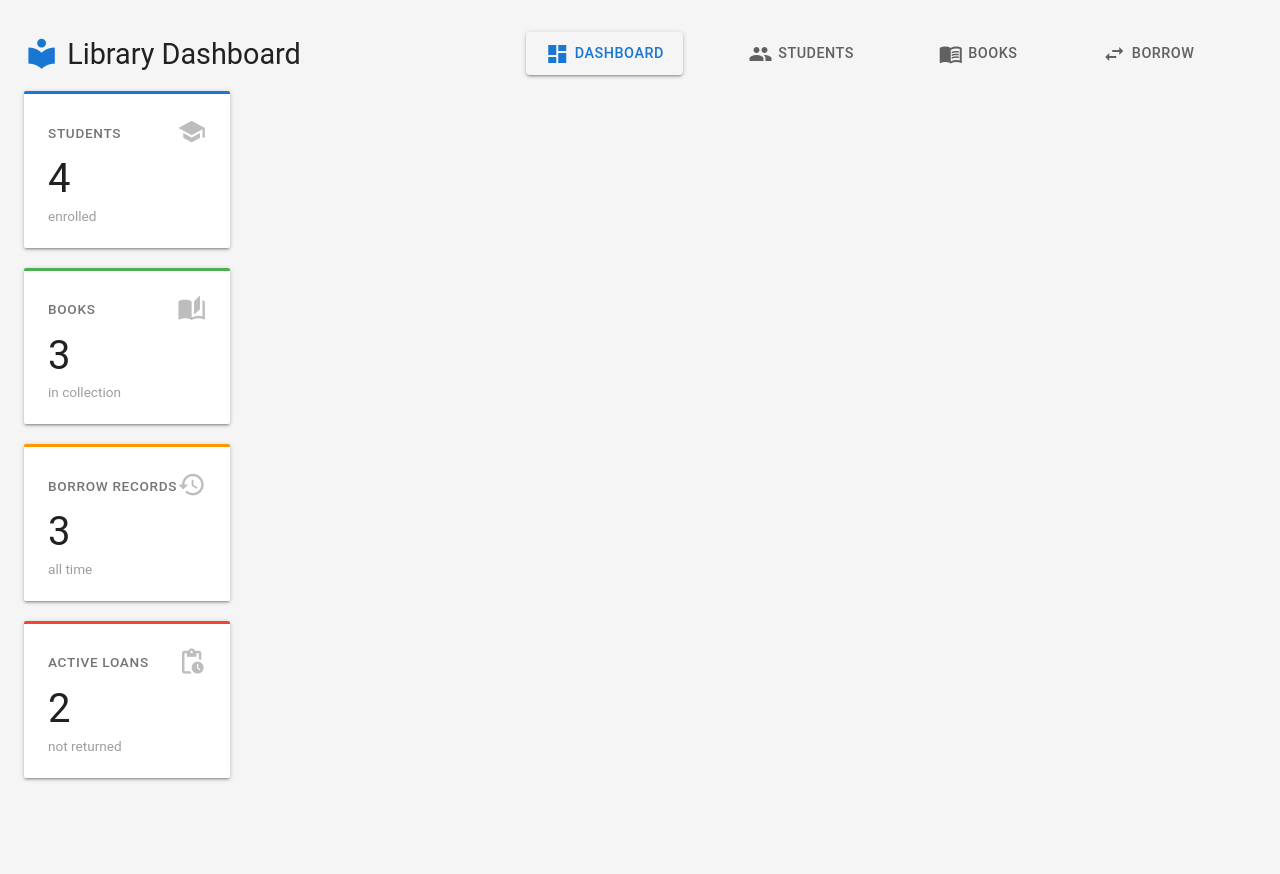
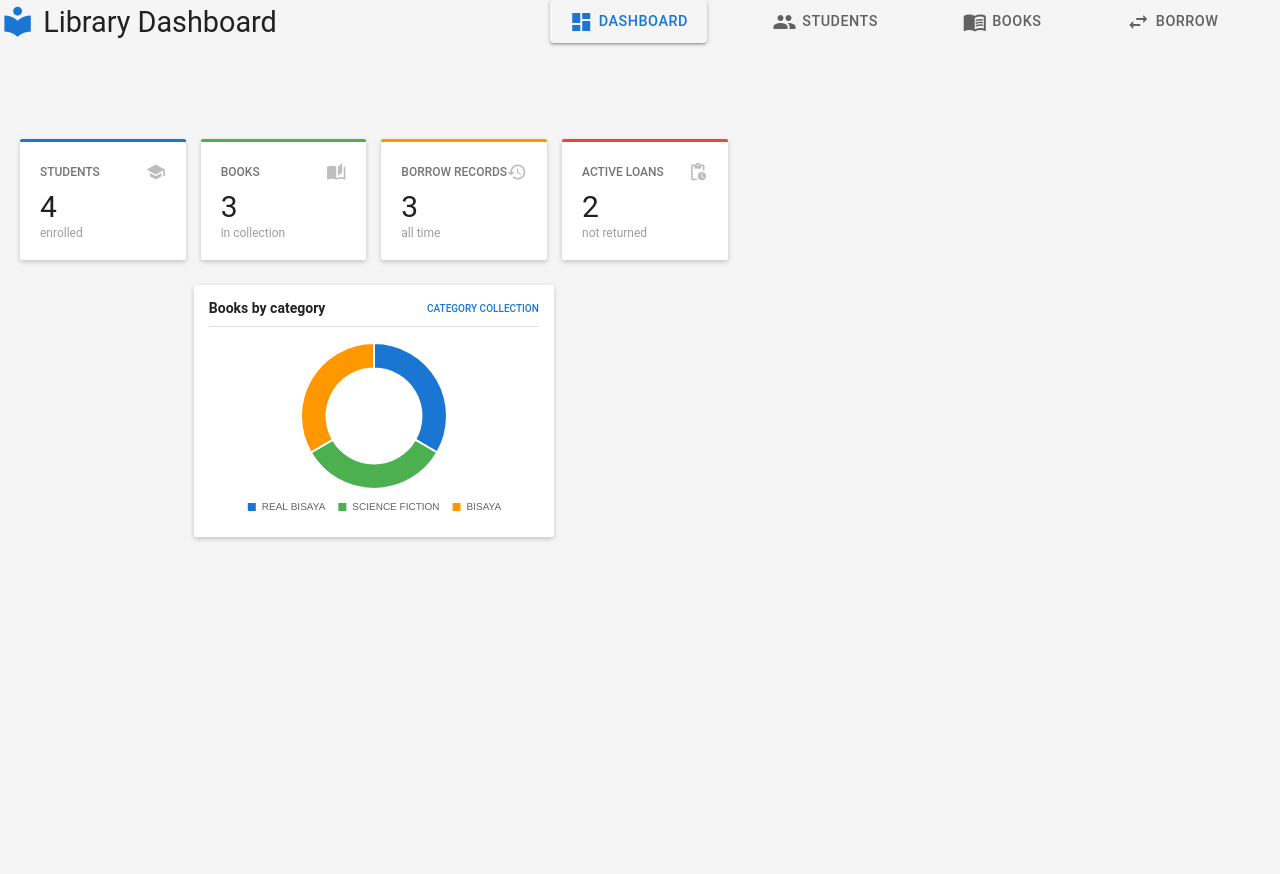
Before and after one commit to Christianonlay/IT_30B, a PHP site: page /dashboard.php in a window 1280 px wide. After the commit the page ends 541 px from the top, so only its background shows below. Run offline with PHP 8.4, Linux system fonts and the light colour scheme; data comes from the database, SQL or seed files in the repository.

Commit message:
added initial dashboard

```diff
--- a/dashboard.php
+++ b/dashboard.php
@@ -41,251 +41,173 @@ while ($row = $catStmt->fetch()) {
 
 ?>
 
+
 <!DOCTYPE html>
+<html lang="en">
 <head>
     <meta charset="UTF-8">
     <meta name="viewport" content="width=device-width, initial-scale=1.0">
-    <title>Library · Dashboard</title>
-    <!-- Chart.js -->
+    <title>Library Dashboard</title>
+
     <script src="https://cdn.jsdelivr.net/npm/chart.js@4.4.0/dist/chart.umd.min.js"></script>
+
+    <link href="https://fonts.googleapis.com/icon?family=Material+Icons" rel="stylesheet">
+
     <style>
-        * { margin: 0; padding: 0; box-sizing: border-box; }
-
-        /* Materialize Base Typography */
-        body {
-            background: #f5f5f5; /* Material Grey 100 */
-            font-family: Roboto, system-ui, -apple-system, sans-serif;
-            color: #212121; /* Material Grey 900 */
-            padding: 2rem 1.5rem;
-            display: flex;
-            flex-direction: column;
-            align-items: center;
+        * {
+            margin: 0;
+            padding: 0;
+            box-sizing: border-box;
         }
 
-        .dashboard { max-width: 1300px; width: 100%; }
-
-        /* Materialize Standard Card */
-        .stat-card, .chart-card, .recent-borrows {
-            background: #ffffff;
-            border-radius: 2px;
-            box-shadow: 0 2px 2px 0 rgba(0,0,0,0.14),
-                        0 3px 1px -2px rgba(0,0,0,0.12),
-                        0 1px 5px 0 rgba(0,0,0,0.2);
-            transition: box-shadow 0.3s;
-        }
-        .stat-card:hover, .chart-card:hover, .recent-borrows:hover {
-            box-shadow: 0 4px 5px 0 rgba(0,0,0,0.14),
-                        0 1px 10px 0 rgba(0,0,0,0.12),
-                        0 2px 4px -1px rgba(0,0,0,0.3);
+        body {
+            background: #f5f5f5;
+            font-family: Roboto, Arial, sans-serif;
+            color: #212121;
         }
 
-        /* ---- KPI CARDS ---- */
+        /* MAIN DASHBOARD CONTAINER */
+        .dashboard {
+            width: 100%;
+            max-width: 1100px;
+            margin: 40px auto;
+            padding: 20px;
+        }
+
+        /* STATISTICS CARDS */
         .stats-grid {
             display: grid;
-            grid-template-columns: repeat(auto-fit, minmax(200px, 1fr));
-            gap: 1.25rem;
-            margin-bottom: 2rem;
+            grid-template-columns: repeat(4, 1fr);
+            gap: 15px;
+            width: 100%;
+            margin: 20px auto 25px;
         }
+
         .stat-card {
-            padding: 1.5rem;
-            display: flex;
-            flex-direction: column;
-            border-top: 3px solid #1976d2; /* Material Blue Accent */
+            background: white;
+            padding: 20px;
+            min-height: 100px;
+            border-top: 3px solid #1976d2;
+            border-radius: 2px;
+            box-shadow: 0 2px 5px rgba(0,0,0,0.2);
+            transition: 0.3s;
         }
-        .stat-card:nth-child(2) { border-top-color: #4caf50; } /* Green */
-        .stat-card:nth-child(3) { border-top-color: #ff9800; } /* Orange */
-        .stat-card:nth-child(4) { border-top-color: #f44336; } /* Red */
+
+        .stat-card:nth-child(2) {
+            border-top-color: #4caf50;
+        }
+
+        .stat-card:nth-child(3) {
+            border-top-color: #ff9800;
+        }
+
+        .stat-card:nth-child(4) {
+            border-top-color: #f44336;
+        }
+
+        .stat-card:hover {
+            box-shadow: 0 4px 10px rgba(0,0,0,0.2);
+        }
 
         .stat-header {
             display: flex;
+            justify-content: space-between;
             align-items: center;
-            justify-content: space-between;
-            margin-bottom: 0.5rem;
-        }
-        .stat-label {
-            font-size: 0.85rem;
-            text-transform: uppercase;
-            letter-spacing: 0.05em;
-            font-weight: 500;
-            color: #757575; /* Material Grey 600 */
-        }
-        .stat-header .material-icons {
-            font-size: 1.8rem;
-            color: #bdbdbd; /* Material Grey 400 */
-        }
-        .stat-number {
-            font-size: 2.5rem;
-            font-weight: 400;
-            color: #212121;
-            line-height: 1.2;
-        }
-        .stat-sub {
-            font-size: 0.85rem;
-            color: #9e9e9e;
-            margin-top: 0.3rem;
+            margin-bottom: 5px;
         }
 
-        /* ---- CHARTS ---- */
+        .stat-label {
+            font-size: 12px;
+            font-weight: 500;
+            color: #757575;
+            text-transform: uppercase;
+        }
+
+        .stat-header .material-icons {
+            font-size: 20px;
+            color: #bdbdbd;
+        }
+
+        .stat-number {
+            font-size: 30px;
+            font-weight: 400;
+            line-height: 1.3;
+        }
+
+        .stat-sub {
+            font-size: 12px;
+            color: #9e9e9e;
+        }
+
+        /* CHART CENTER */
         .charts-grid {
-            display: grid;
-            grid-template-columns: repeat(2, 1fr);
-            gap: 1.5rem;
-            margin-bottom: 2rem;
+            display: flex;
+            justify-content: center;
+            align-items: center;
+            width: 100%;
+            margin: 20px auto;
         }
+
         .chart-card {
-            padding: 1.5rem;
+            background: white;
+            width: 360px;
+            max-width: 100%;
+            padding: 15px;
+            border-radius: 2px;
+            box-shadow: 0 2px 5px rgba(0,0,0,0.2);
         }
+
         .chart-title {
-            font-size: 1.1rem;
-            font-weight: 500;
-            color: #212121;
-            margin-bottom: 1.5rem;
             display: flex;
             justify-content: space-between;
             align-items: center;
+            font-size: 14px;
+            font-weight: 500;
+            margin-bottom: 15px;
+            padding-bottom: 10px;
             border-bottom: 1px solid #e0e0e0;
-            padding-bottom: 0.8rem;
-        }
-        .chart-title span {
-            font-weight: 500;
-            color: #1976d2;
-            font-size: 0.75rem;
-            text-transform: uppercase;
-            display: flex;
-            align-items: center;
-            gap: 0.25rem;
-        }
-        .chart-title span .material-icons {
-            font-size: 1rem;
-        }
-        canvas {
-            display: block;
-            width: 100% !important;
-            height: auto !important;
-            max-height: 200px;
         }
 
-        /* ---- RECENT BORROWS ---- */
-        .recent-borrows {
-            padding: 1.5rem;
-        }
-        .recent-header {
-            display: flex;
-            justify-content: space-between;
-            align-items: center;
-            margin-bottom: 1rem;
-            border-bottom: 1px solid #e0e0e0;
-            padding-bottom: 0.8rem;
-        }
-        .recent-header h3 {
-            font-weight: 500;
-            font-size: 1.1rem;
-            color: #212121;
-            display: flex;
-            align-items: center;
-            gap: 0.4rem;
-        }
-        .recent-header h3 .material-icons {
+        .chart-title span {
             color: #1976d2;
-        }
-        .recent-header a {
-            font-size: 0.85rem;
-            color: #1976d2;
-            font-weight: 500;
+            font-size: 10px;
             text-transform: uppercase;
-            text-decoration: none;
-            display: flex;
-            align-items: center;
-            gap: 0.2rem;
-        }
-        .recent-header a:hover {
-            text-decoration: underline;
-        }
-        .recent-header a .material-icons {
-            font-size: 1rem;
         }
 
-        .borrow-row {
-            display: flex;
-            align-items: center;
-            justify-content: space-between;
-            padding: 0.8rem 0;
-            border-bottom: 1px solid #eeeeee;
-            font-size: 0.95rem;
-        }
-        .borrow-row:last-child { border-bottom: none; }
-
-        .borrow-student {
-            font-weight: 500;
-            color: #424242;
-            width: 30%;
-            display: flex;
-            align-items: center;
-            gap: 0.5rem;
-        }
-        .borrow-book {
-            color: #616161;
-            width: 45%;
-            white-space: nowrap;
-            overflow: hidden;
-            text-overflow: ellipsis;
-            display: flex;
-            align-items: center;
-            gap: 0.4rem;
-        }
-        .borrow-student .material-icons,
-        .borrow-book .material-icons {
-            font-size: 1.1rem;
-            color: #9e9e9e;
+        canvas {
+            width: 100% !important;
+            max-height: 180px;
         }
 
-        /* Material Design Chips */
-        .borrow-status {
-            font-size: 0.75rem;
-            padding: 0.3rem 0.8rem;
-            border-radius: 16px; /* Chip border radius */
-            font-weight: 500;
-            text-transform: uppercase;
-            letter-spacing: 0.5px;
-            display: flex;
-            align-items: center;
-            gap: 0.3rem;
-        }
-        .borrow-status .material-icons {
-            font-size: 0.9rem;
-        }
-        .borrow-status.returned {
-            background: #e8f5e9; /* Green 50 */
-            color: #2e7d32;      /* Green 800 */
-        }
-        .borrow-status.borrowed {
-            background: #fff3e0; /* Orange 50 */
-            color: #ef6c00;      /* Orange 800 */
+        /* RESPONSIVE */
+        @media (max-width: 760px) {
+            .dashboard {
+                padding: 10px;
+                margin: 15px auto;
             }
 
-        .footer-note {
-            margin-top: 2rem;
-            text-align: center;
-            font-size: 0.8rem;
-            color: #9e9e9e;
-            letter-spacing: 0.5px;
+            .stats-grid {
+                grid-template-columns: repeat(2, 1fr);
+            }
         }
 
-        @media (max-width: 760px) {
-            .charts-grid { grid-template-columns: 1fr; }
-            .stats-grid { grid-template-columns: 1fr 1fr; }
-            .borrow-student,
-            .borrow-book { width: auto; flex: 1; }
-            .borrow-row { flex-wrap: wrap; gap: 0.5rem; }
+        @media (max-width: 400px) {
+            .stats-grid {
+                grid-template-columns: 1fr;
+            }
         }
     </style>
 </head>
 
-    <?php include 'includes/navbar.php' ?>
+<body>
 
-</body>
+<?php include 'includes/navbar.php'; ?>
 
+<div class="dashboard">
+
+    <!-- STATISTICS -->
     <div class="stats-grid">
+
         <div class="stat-card">
             <div class="stat-header">
                 <span class="stat-label">Students</span>
@@ -306,7 +228,7 @@ while ($row = $catStmt->fetch()) {
 
         <div class="stat-card">
             <div class="stat-header">
-            <span class="stat-label">Borrow records</span>
+                <span class="stat-label">Borrow Records</span>
                 <span class="material-icons">history</span>
             </div>
             <div class="stat-number"><?= $totalBorrows ?></div>
@@ -315,17 +237,34 @@ while ($row = $catStmt->fetch()) {
 
         <div class="stat-card">
             <div class="stat-header">
-            <span class="stat-label">Active loans</span>
+                <span class="stat-label">Active Loans</span>
                 <span class="material-icons">pending_actions</span>
             </div>
             <div class="stat-number"><?= $activeBorrows ?></div>
             <div class="stat-sub">not returned</div>
         </div>
+
+    </div>
+
+    <!-- BOOKS BY CATEGORY CHART -->
+    <div class="charts-grid">
+
+        <div class="chart-card">
+
+            <div class="chart-title">
+                <h4>Books by category</h4>
+                <span>Category Collection</span>
+            </div>
+
+            <canvas id="categoryChart"></canvas>
+
+        </div>
+
+    </div>
+
 </div>
 
 <script>
-    (function() {
-        // Materialize standard palette
     const colors = {
         blue: '#1976d2',
         green: '#4caf50',
@@ -335,58 +274,76 @@ while ($row = $catStmt->fetch()) {
         grey: '#9e9e9e'
     };
 
-        // ---------- DOUGHNUT : BOOKS BY CATEGORY ----------
-        const catCtx = document.getElementById('categoryChart').getContext('2d');
+    const catCtx = document
+        .getElementById('categoryChart')
+        .getContext('2d');
+
     new Chart(catCtx, {
         type: 'doughnut',
+
         data: {
             labels: <?= json_encode($categories) ?>,
+
             datasets: [{
                 data: <?= json_encode($categoryCounts) ?>,
+
                 backgroundColor: [
-                        colors.blue, colors.green, colors.orange, colors.red, colors.purple, colors.grey
+                    colors.blue,
+                    colors.green,
+                    colors.orange,
+                    colors.red,
+                    colors.purple,
+                    colors.grey
                 ],
+
                 borderWidth: 2,
                 borderColor: '#ffffff',
                 hoverOffset: 4
             }]
         },
+
         options: {
             responsive: true,
             maintainAspectRatio: true,
             cutout: '65%',
+
             plugins: {
                 legend: {
                     position: 'bottom',
+
                     labels: {
-                            boxWidth: 12,
-                            boxHeight: 12,
-                            usePointStyle: false, // Materialize usually uses squares
-                            padding: 16,
-                            font: { size: 12, family: 'Roboto' },
+                        boxWidth: 10,
+                        boxHeight: 10,
+                        padding: 12,
+                        font: {
+                            size: 10
+                        },
                         color: '#616161'
                     }
                 },
+
                 tooltip: {
-                        backgroundColor: '#212121',
-                        titleColor: '#ffffff',
-                        bodyColor: '#ffffff',
-                        padding: 10,
-                        cornerRadius: 4,
-                        displayColors: true,
                     callbacks: {
                         label: function(context) {
                             const label = context.label || '';
                             const value = context.parsed || 0;
-                                const total = context.dataset.data.reduce((a, b) => a + b, 0);
-                                const pct = total > 0 ? ((value / total) * 100).toFixed(0) : 0;
-                                return ` ${label}: ${value} (${pct}%)`;
+
+                            const total = context.dataset.data.reduce(
+                                (a, b) => a + b, 0
+                            );
+
+                            const pct = total > 0
+                                ? ((value / total) * 100).toFixed(0)
+                                : 0;
+
+                            return `${label}: ${value} (${pct}%)`;
                         }
                     }
                 }
             }
         }
     });
-    })();
 </script>
+
+</body>
 </html>
--- a/includes/navbar.php
+++ b/includes/navbar.php
@@ -1,6 +1,4 @@
 <?php
-
-
 $currentSection = $_GET['section'] ?? 'dashboard';
 
 function navActive($section, $currentSection){
--- a/index.php
+++ b/index.php
@@ -1,6 +1,6 @@
 <?php
 $host = 'localhost';
-$db   = 'it30_lab_db';
+$db   = 'it30b_lab_db';
 $user = 'root';
 $pass = '';
 $charset = 'utf8mb4';
```
Lines whose indentation alone changed are shown as unchanged.
